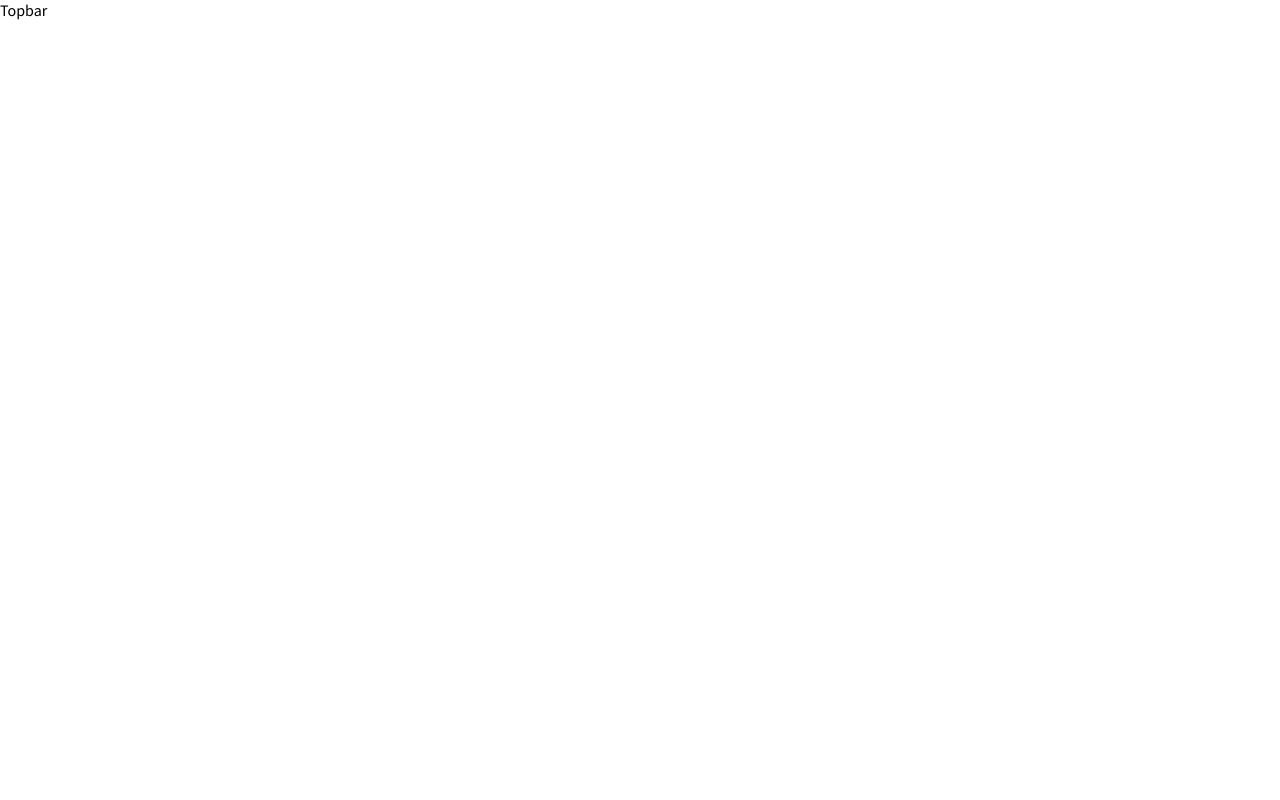
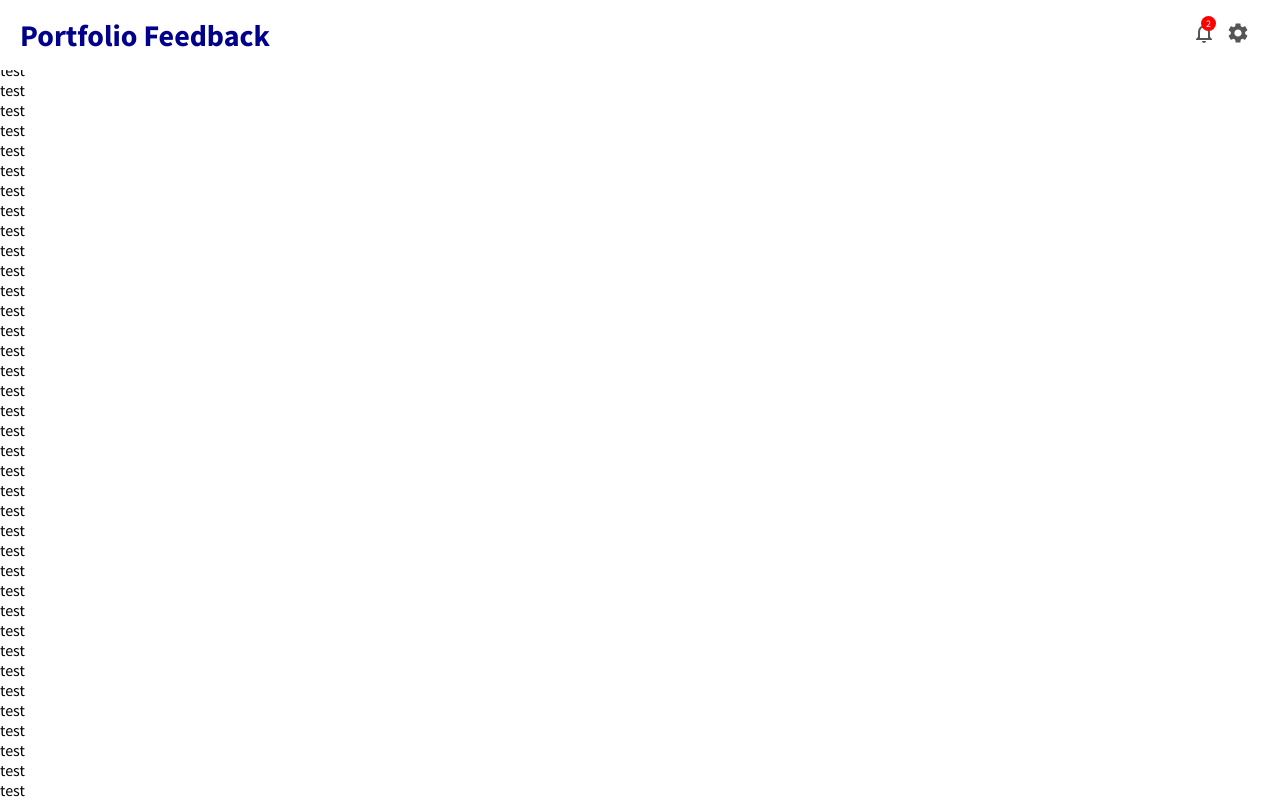
Before and after one commit to robwatsongtr/portfolio-feedback, a React (Create React App) app: page / in a window 1280 px wide. Shown: the top 800 px of the page. Built offline with nearby package versions, Linux system fonts and the light colour scheme.

Commit message:
made top bar

```diff
--- a/src/App.js
+++ b/src/App.js
@@ -2,8 +2,87 @@
 
 function App() {
   return (
-    <div className="App">
+    <div>
       <Topbar/>
+      test<br/>
+      test<br/>
+      test<br/>
+      test<br/>
+      test<br/>
+      test<br/>
+      test<br/>
+      test<br/>
+      test<br/>
+      test<br/>
+      test<br/>
+      test<br/>
+      test<br/>
+      test<br/>
+      test<br/>
+      test<br/>
+      test<br/>
+      test<br/>
+      test<br/>
+      test<br/>
+      test<br/>
+      test<br/>
+      test<br/>
+      test<br/>
+      test<br/>
+      test<br/>
+      test<br/>
+      test<br/>
+      test<br/>
+      test<br/>
+      test<br/>
+      test<br/>
+      test<br/>
+      test<br/>
+      test<br/>
+      test<br/>
+      test<br/>
+      test<br/>
+      test<br/>
+      test<br/>
+      test<br/>
+      test<br/>
+      test<br/>
+      test<br/>
+      test<br/>
+      test<br/>
+      test<br/>
+      test<br/>
+      test<br/>
+      test<br/>
+      test<br/>
+      test<br/>
+      test<br/>
+      test<br/>
+      test<br/>
+      test<br/>
+      test<br/>
+      test<br/>
+      test<br/>
+      test<br/>
+      test<br/>
+      test<br/>
+      test<br/>
+      test<br/>
+      test<br/>
+      test<br/>
+      test<br/>
+      test<br/>
+      test<br/>
+      test<br/>
+      test<br/>
+      test<br/>
+      test<br/>
+      test<br/>
+      test<br/>
+      test<br/>
+      test<br/>
+      test<br/>
+
     </div>
   );
 }
--- a/src/components/topbar/Topbar.jsx
+++ b/src/components/topbar/Topbar.jsx
@@ -1,9 +1,26 @@
 import React from 'react'
+import './topbar.css'
+import { NotificationsNone, Settings } from '@material-ui/icons';
 
 export default function Topbar() {
   return (
     <div>
-      Topbar
+      <div className="topbar">
+        <div className="topbarWrapper">
+          <div className="topLeft">
+            <span className="logo">Portfolio Feedback</span>
+          </div>
+          <div className="topRight">
+            <div className="topbarIconContainer">
+              <NotificationsNone />
+              <span className="topIconBadge">2</span>
+            </div>
+            <div className="topbarIconContainer">
+              <Settings />
+            </div>
+          </div>
+        </div>
+      </div>
     </div>
   )
 }
--- /dev/null
+++ b/src/components/topbar/topbar.css
@@ -0,0 +1,50 @@
+.topbar {
+  width: 100%;
+  height: 70px;
+  background-color: white;
+  position: fixed;
+  top: 0;
+  z-index: 999;
+}
+
+.topbarWrapper {
+  height: 70px;
+  padding: 0px 20px;
+  display: flex;
+  align-items: center;
+  justify-content: space-between;
+}
+
+.logo {
+  font-weight: bold;
+  font-size: 30px;
+  color: darkblue;
+  cursor: pointer;
+}
+
+.topRight {
+  display: flex;
+  align-items: center;
+}
+
+.topbarIconContainer{
+  position: relative;
+  cursor: pointer;
+  margin-right: 10px;
+  color: #555;
+}
+
+.topIconBadge {
+  width: 15px;
+  height: 15px;
+  position: absolute;
+  top: -5px;
+  right: 0px;
+  background-color: red;
+  color: white;
+  border-radius: 50%;
+  display: flex;
+  align-items: center;
+  justify-content: center;
+  font-size: 10px;
+}
```
